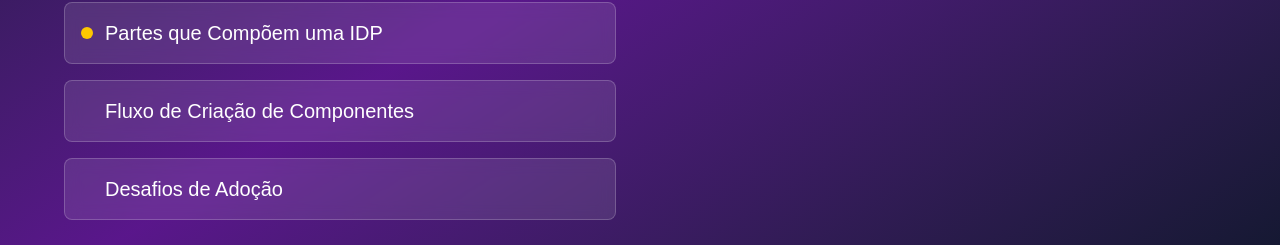
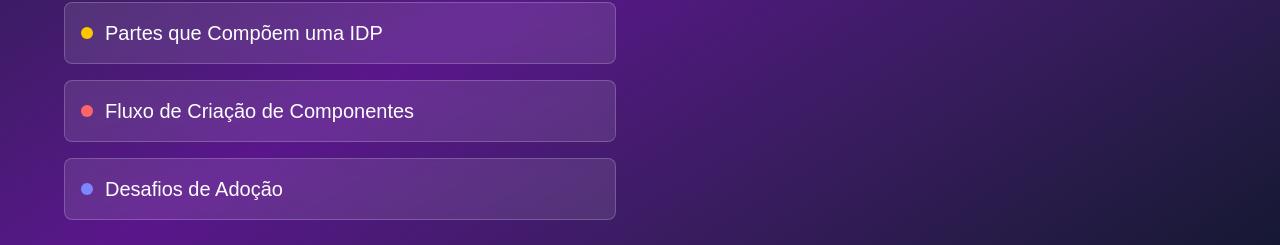
Before and after one commit to rtsarakaki/idp-presentation, a Next.js app: page / in a window 1280 px wide. Shown: the part 486-731 px from the top of the page. Built offline with nearby package versions, Linux system fonts and the light colour scheme.

Commit message:
fix: add colors for all 6 items in intro slide index

```diff
--- a/src/components/IntroSlide.tsx
+++ b/src/components/IntroSlide.tsx
@@ -53,7 +53,7 @@ export default function IntroSlide({ slide, isActive }: IIntroSlideProps) {
               className="space-y-4"
             >
               {slide.content.map((item, index) => {
-                const colors = ['bg-blue-400', 'bg-purple-400', 'bg-green-400', 'bg-yellow-400'];
+                const colors = ['bg-blue-400', 'bg-purple-400', 'bg-green-400', 'bg-yellow-400', 'bg-red-400', 'bg-indigo-400'];
                 return (
                   <div key={index} className="flex items-center space-x-3 p-4 bg-white/10 backdrop-blur-sm rounded-lg border border-white/20">
                     <div className={`w-3 h-3 ${colors[index]} rounded-full`}></div>
```
